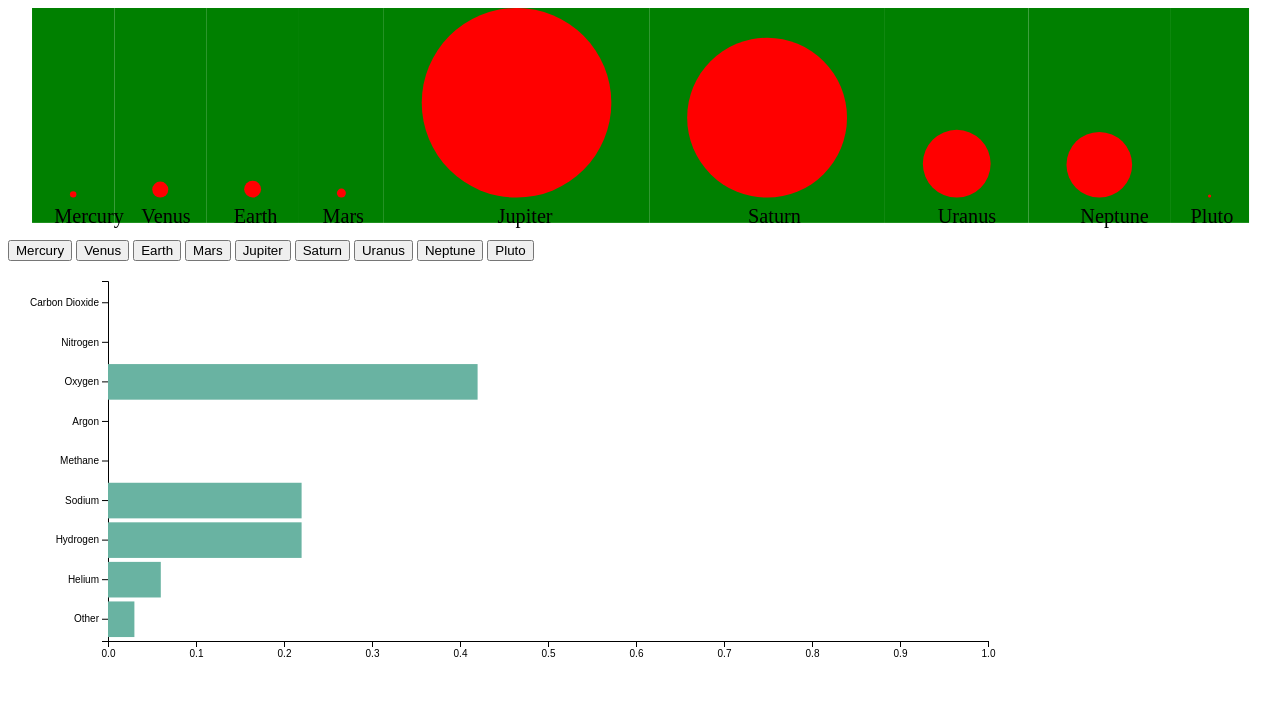
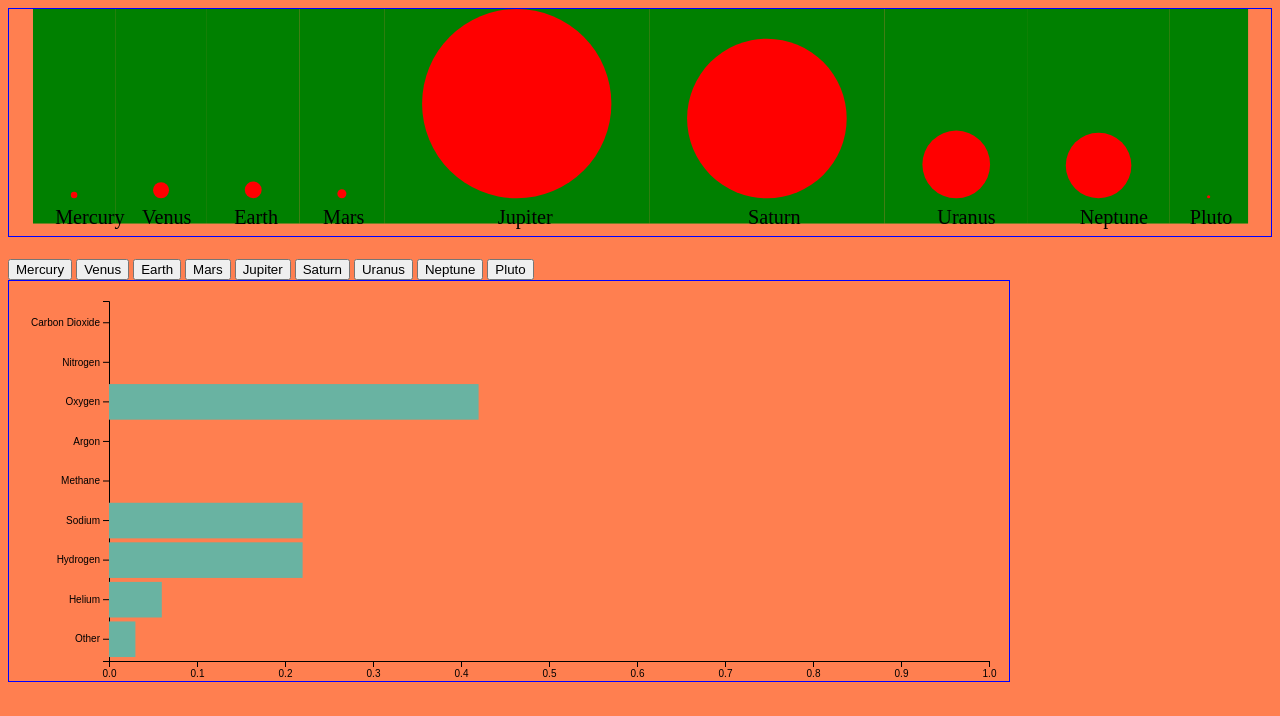
Before and after one commit to mafuber/TDV-Projet, a plain HTML site: page Data_vis/graphtest.html in a window 1280 px wide. Drawn offline with Linux system fonts and the light colour scheme.

Commit message:
hey color check

```diff
--- a/Data_vis/graphtest.html
+++ b/Data_vis/graphtest.html
@@ -5,11 +5,11 @@
         <title>testing presentation</title>
         <script type="text/javascript" src="../D3/d3.js"></script>
         <link type="stylesheet" href="style.css">
-        <!--<link rel="stylesheet" type="text/css" href="test.css">-->
+        <link rel="stylesheet" type="text/css" href="test.css" media="screen" />
 
     </head>
     <body>
-        <div id="my_planets"></div>
+        <div id="my_planets"></div><br>
         <div id="my_buttons"></div>
         <button onclick="update(1)">Mercury</button>
         <button onclick="update(2)">Venus</button>
--- a/Data_vis/graphtest.js
+++ b/Data_vis/graphtest.js
@@ -15,11 +15,11 @@ d3.json("planets.json").then(function (data) {
     });
 
 
-    var svg1 = d3.select("#my_planets")
+    var svg = d3.select("#my_planets")
         .append("svg")
         .attr("viewBox", "-19 -100 1000 180")
 
-    svg1.selectAll("rect")
+    svg.selectAll("rect")
         .data(planets)
         .enter()
         .append("rect")
@@ -28,14 +28,14 @@ d3.json("planets.json").then(function (data) {
         .attr("width", function (d, i) { return planetScale(d.diameter) + 2 * padding })
         .attr("height", function (d) { return 190; })
         .attr("fill", "green");
-    svg1.selectAll("text")
+    svg.selectAll("text")
         .data(planets)
         .enter()
         .append("text")
         .attr("x", function (d, i) { return d.offset + planetScale(d.diameter) / 2 + padding / 2; })
         .attr("y", function (d) { return 50 + 20; })
         .text(function (d) { return "" + d.name });
-    svg1.selectAll(".planetsGradient")
+    svg.selectAll(".planetsGradient")
         .data(planets)
         .enter()
         .append("circle")
@@ -46,6 +46,17 @@ d3.json("planets.json").then(function (data) {
         .on("mousedown",function(d,i){update(i.id)})
         .style("fill", "red")
 });
+
+var margin = {top: 20, right: 20, bottom: 20, left: 100},
+    width = 1000 - margin.left - margin.right,
+    height = 400 - margin.top - margin.bottom;
+
+var svg3 = d3.select("#mybuttons")
+    .append("svg")
+    .attr("width",100)
+    .attr("height",100);
+    svg3.selectAll("rect")
+    .append("rect")
 var margin = {top: 20, right: 20, bottom: 20, left: 100},
     width = 1000 - margin.left - margin.right,
     height = 400 - margin.top - margin.bottom;
```
